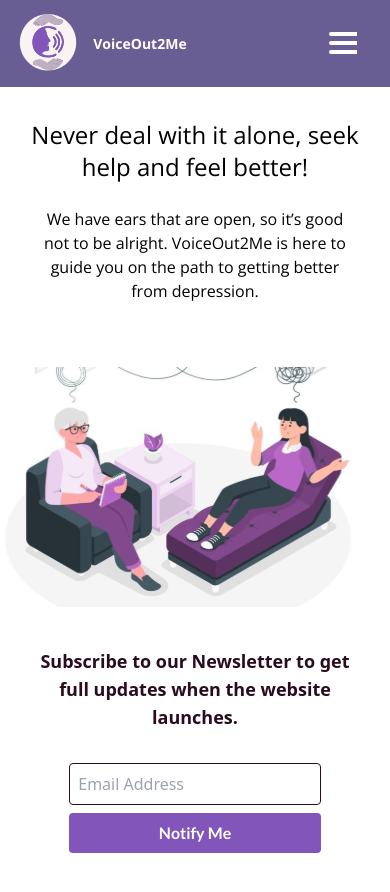
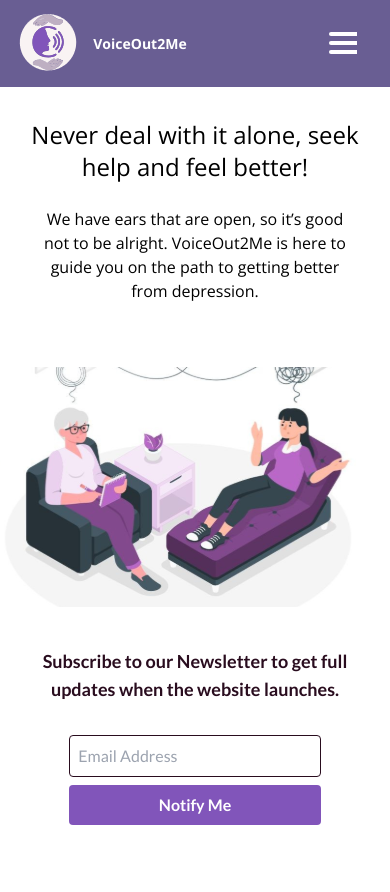
Before and after one commit to ichie-Ozor/voiceOut2Me, a React (Create React App) app: page / in a window 390 px wide. Shown: the top 892 px of the page. Built offline with nearby package versions, Linux system fonts and the light colour scheme.

Commit message:
Email validation added

```diff
--- a/src/component/comingpage/ComingPage.jsx
+++ b/src/component/comingpage/ComingPage.jsx
@@ -81,7 +81,7 @@ const ComingPage = () => {
             backgroundRepeat: "no-repeat",
           }}
         ></section>
-        <section className="subscribe-wrapper w-[90%] lg:w-[80%] m-auto mt-6 p-4 flex flex-col justify-center items-center gap-8 my-14 max-[320px]:mt-0 lg:-mt-24 xl:-mt-48">
+        <section className=" subscribe-wrapper font-Lato w-[90%] lg:w-[80%] m-auto mt-6 p-4 flex flex-col justify-center items-center gap-8 my-14 max-[320px]:mt-0 lg:-mt-24 xl:-mt-48">
           <h1 className="subscribe-title text-[#290C1E] font-semibold text-lg text-center lg:text-xl xl:text-2xl">
             Subscribe to our Newsletter to get full updates when the website
             launches.
@@ -98,7 +98,7 @@ const ComingPage = () => {
                 value={email}
                 onChange={onchangeHandler}
               />
-              <span className="absolute text-red-600 left-2 top-10 text-sm lg:text-lg "> {errors?.email_address?.message}</span>
+              <span className="absolute text-red-600 left-2 top-10 text-sm lg:text-lg p-1 italic font-OpenSand"> {errors?.email_address?.message}</span>
               <div className="text-white w-[95%]  ">
                 <button className="text-white bg-[#8155BA] w-[100%] sm:w-[30%] md:w-[50%]  lg:w-[52%] py-2 md:px-1 rounded font-bold font-Lato hover:opacity-70 ">
                   Notify Me
```
